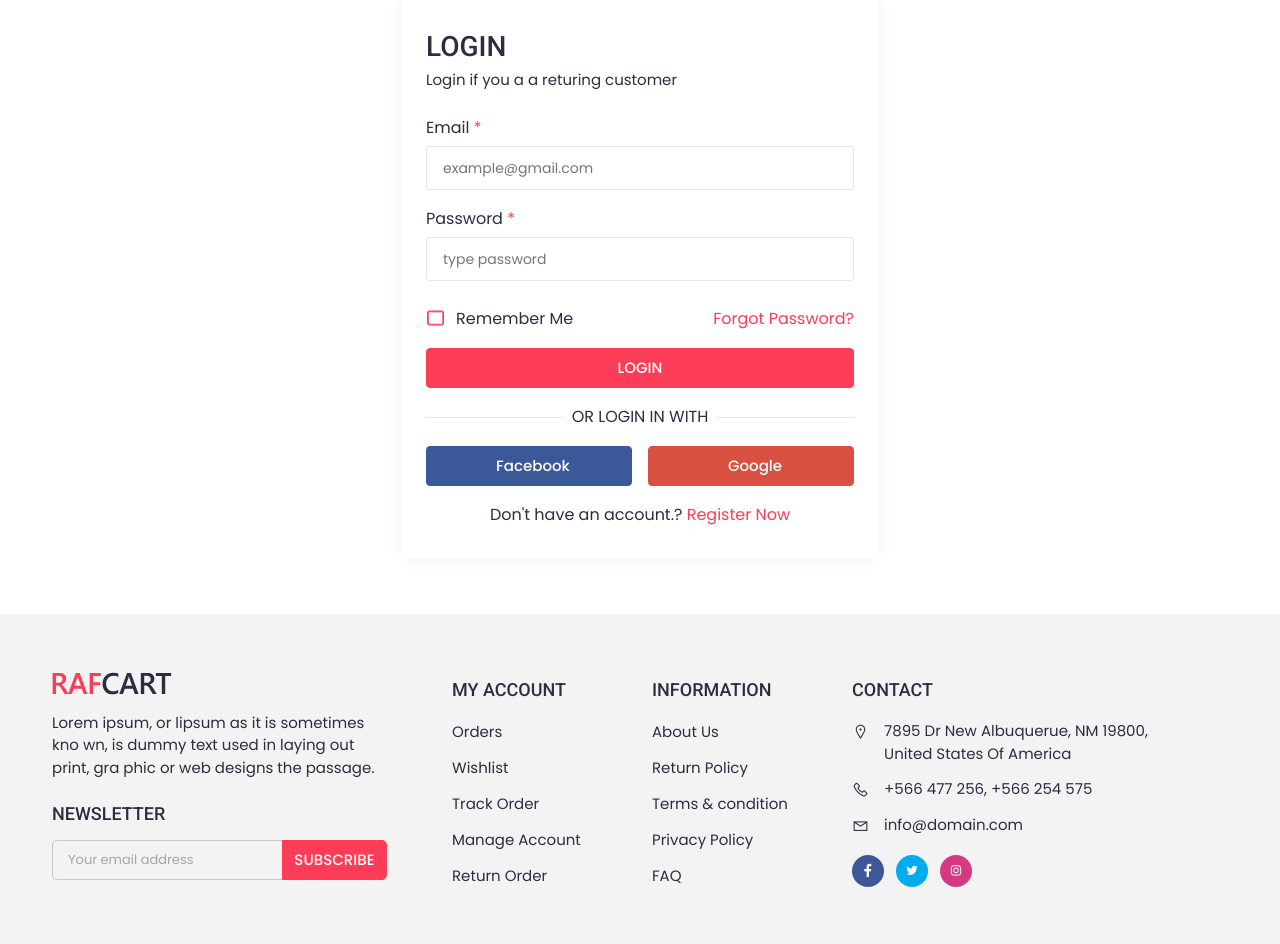
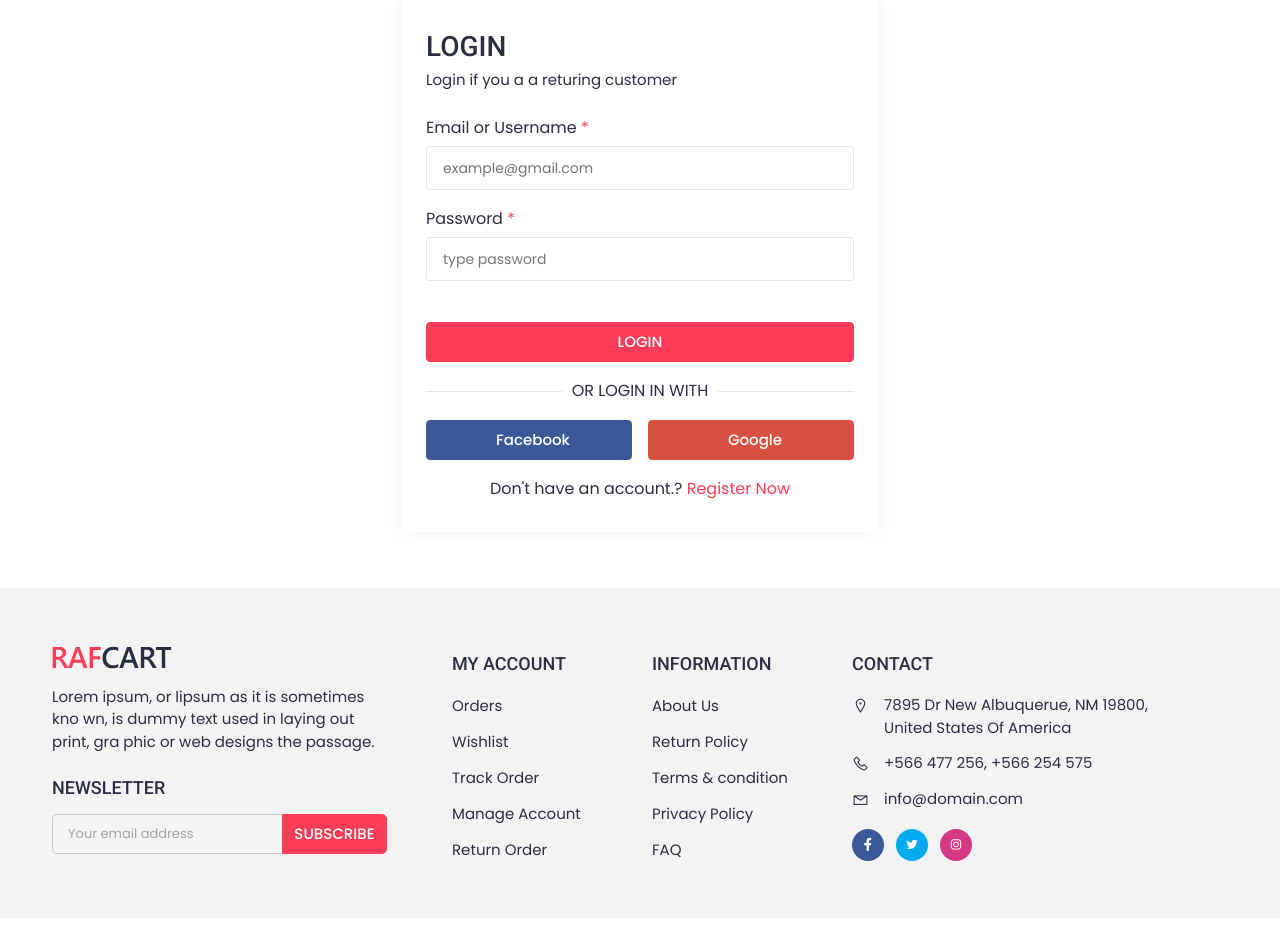
Before and after one commit to Islam412/DJ-store, a Django app: page /account/signin/ in a window 1280 px wide. Shown: the part 75-1019 px from the top of the page. After the commit the page ends 936 px from the top, so only its background shows below. Run offline with Django 4.2, Linux system fonts and the light colour scheme; some libraries are stand-ins or nearby versions.

Commit message:
add login by name nad email

```diff
--- a/account/models.py
+++ b/account/models.py
@@ -39,7 +39,7 @@ class CustomUser(AbstractBaseUser, PermissionsMixin):
     objects = CustomUserManager()
 
     USERNAME_FIELD = 'email'
-    REQUIRED_FIELDS = ['name', 'age', 'role']
+    REQUIRED_FIELDS = ['name']
 
     def __str__(self):
         return f"Name: {self.name}\nEmail: {self.email}\n"
--- a/account/views.py
+++ b/account/views.py
@@ -11,7 +11,6 @@ def signup(request):
     if request.method == 'POST':
         name = request.POST.get('name')
         img = request.FILES.get('img')
-        age = request.POST.get('age')
         email = request.POST.get('email')
         password = request.POST.get('password')
 
@@ -20,7 +19,6 @@ def signup(request):
         user = CustomUser(
             name=name,
             img=img,
-            age=age,
             email=email,
 
         )
@@ -34,23 +32,24 @@ def signup(request):
 
 
 
+
 def signin(request):
     if request.method == 'POST':
-        email = request.POST.get('email')
+        username_or_email = request.POST.get('username_or_email')
         password = request.POST.get('password')
 
-        # Authenticate the user
-        user = authenticate(request, email=email, password=password)
+        user = authenticate(request, username=username_or_email, password=password)
 
         if user is not None:
             login(request, user)
-            # Redirect to a success page or any other appropriate view
             return redirect('/')
         else:
-            # Invalid credentials, show an error message or redirect back to the login page
             return render(request, 'account/login.html', {'error': 'Invalid credentials'})
 
     return render(request, 'account/login.html')
+
+
+
 
 def signout(request):
     logout(request)
--- a/project/settings.py
+++ b/project/settings.py
@@ -51,6 +51,8 @@ INSTALLED_APPS = [
 ]
 
 AUTH_USER_MODEL = 'account.CustomUser'
+AUTHENTICATION_BACKENDS = ['account.custom_auth_backend.CustomNameBackend']
+
 
 MIDDLEWARE = [
     'django.middleware.security.SecurityMiddleware',
--- a/templates/account/login.html
+++ b/templates/account/login.html
@@ -17,32 +17,19 @@
                     <div class="row">
                       <div class="col-12">
                         <div class="single_billing_inp">
-                          <label>Email <span>*</span></label>
-                          <input type="email"  name ='email' placeholder="example@gmail.com" />
-                        </div>
+                          <label>Email or Username <span>*</span></label>
+                          <input type="text" name="username_or_email" placeholder="example@gmail.com" />
+                      </div>
                       </div>
                       <div class="col-12">
                         <div class="single_billing_inp">
                           <label>Password <span>*</span></label>
-                          <input type="password" name='password' placeholder="type password" />
+                          <input type="password" name="password" placeholder="type password" />
                         </div>
                       </div>
                       <div
                         class="col-12 mt-2 d-flex justify-content-between align-items-center"
                       >
-                        <div class="custom_check check_2 d-flex align-items-center">
-                          <input
-                            type="checkbox"
-                            class="check_inp"
-                            hidden
-                            id="save-default"
-                          />
-                          <label for="save-default">Remember Me</label>
-                        </div>
-
-                        <a href="forgot-password.html" class="text-color"
-                          >Forgot Password?</a
-                        >
                       </div>
                       <div class="col-12 mt-3">
                         <button
```
Also changed, not shown: account/custom_auth_backend.py (added, +17 -0 lines), db.sqlite3.
